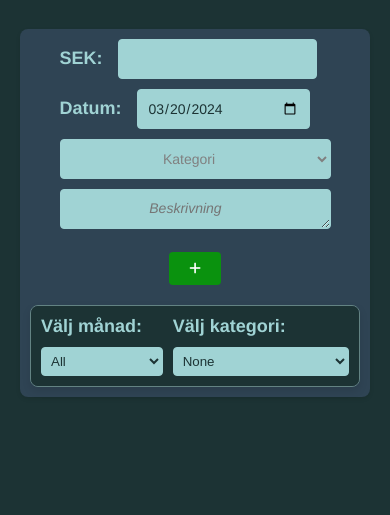
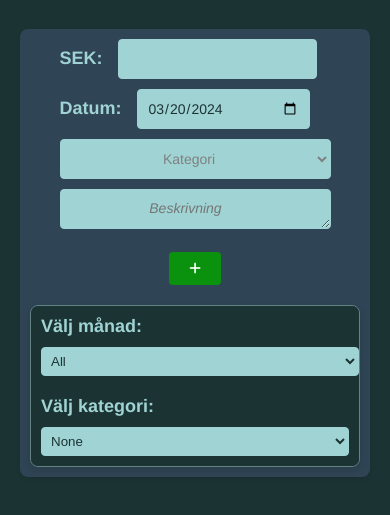
Before and after one commit to sandesa/Frontend_inlamning_4_Vue, a plain HTML site: page src/index.html in a window 390 px wide. Shown: the part 121-636 px from the top of the page. Drawn offline with nearby package versions, Linux system fonts and the light colour scheme.

Commit message:
Responsiv select month and category
la till så vid 395px att dom stackas på varandra istället för det ser konstigt ut om man går ner till 392px

```diff
--- a/src/style.css
+++ b/src/style.css
@@ -264,8 +264,6 @@ tr:last-child {
     width: auto;
   }
 
-
-
   @media only screen and (max-width: 520px) {
     h1 {
       font-size: 3rem;
@@ -284,4 +282,10 @@ tr:last-child {
       padding-right: 0px;
     }
   }
+
+  @media only screen and (max-width: 395px) {
+    .filtering {
+      flex-direction: column;
+    }
+  }
 }
```
